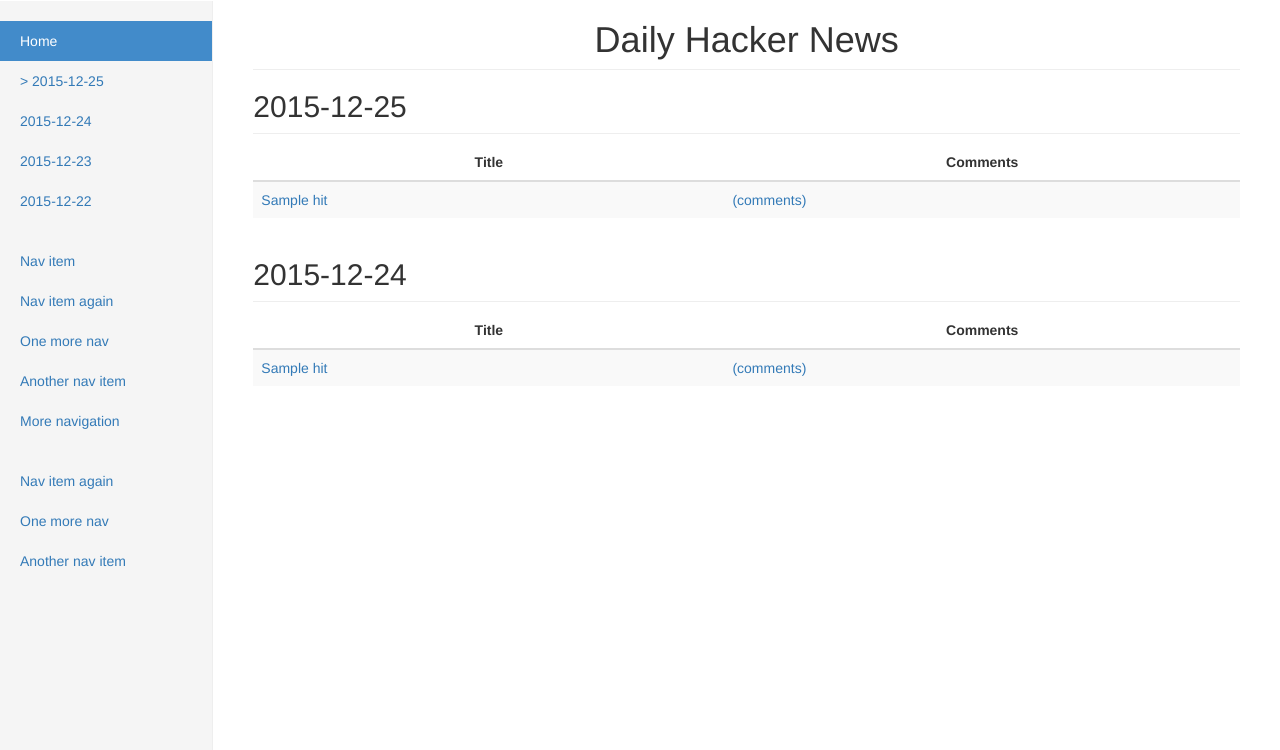
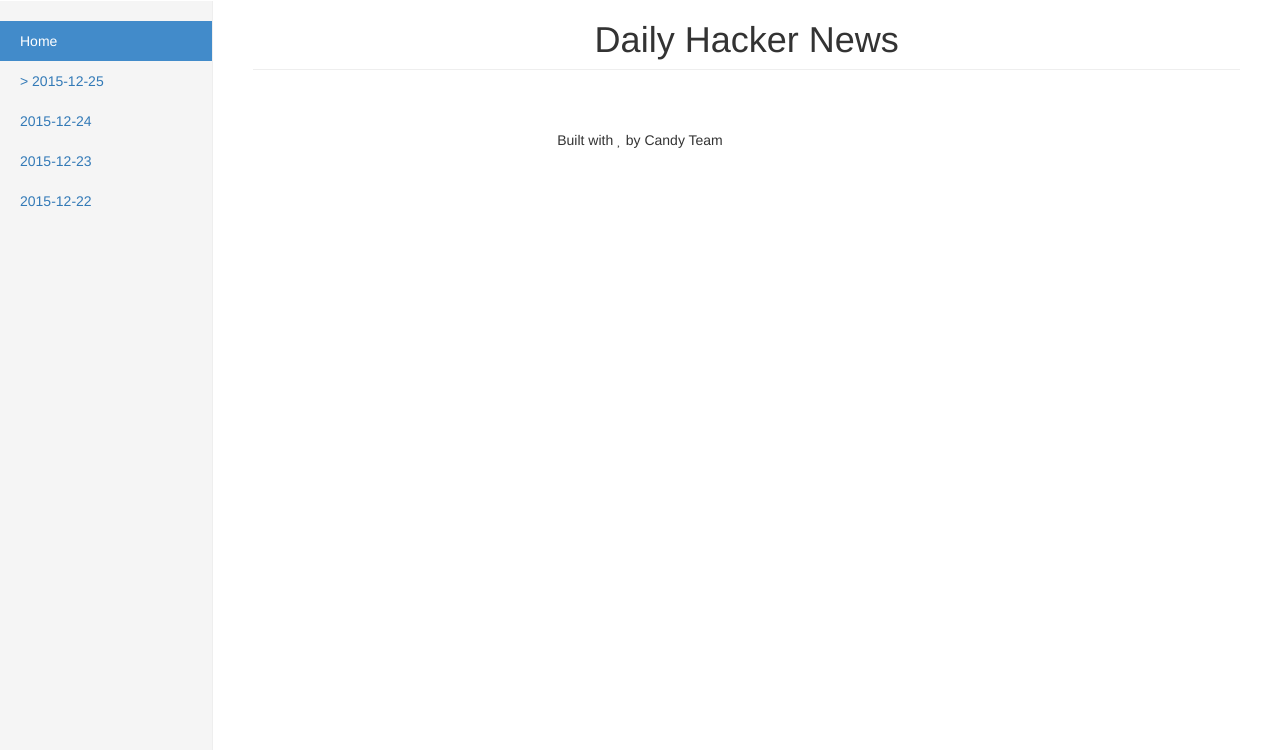
Before and after one commit to nikoladang/hacker-news, a Django app: page /news/ in a window 1280 px wide. Shown: the part 50-800 px from the top of the page. Run offline with Django 3.2, Linux system fonts and the light colour scheme; tables that the repository leaves empty hold one stand-in row (values such as "Sample post"); a database or web service that is not in the repository returns one stand-in record (values such as "Sample title"); data that the repository does not hold is empty; some libraries are stand-ins or nearby versions; some web fonts are replaced.

Commit message:
update changes

```diff
--- a/newsapi/views.py
+++ b/newsapi/views.py
@@ -54,38 +54,13 @@ def newsapi_home(request):
     curYear = today.year
     curMonth = today.month
     curDay = today.day
-    date1 = datetime(curYear,curMonth,curDay-1).timestamp()
-    date2 = datetime(curYear,curMonth,curDay-1,23,59,59).timestamp()
-
-    # # currentDate = date.today()
-    # currentDate = datetime.now()
-    # print(currentDate.date().ctime())
-    # print(currentDate)
-    # print(date1)
-    # print(date2)
-    # date3 = (currentDate - timedelta(days=1)).timetuple()
-    # print(date3)
-    # # print(date2-date1)
-    # # for item in newlist:
-    # #     print(item['title'])
-    # #     print(item['url'])
-    # #     print(item['objectID'])
 
     # print(json.dumps(newlist, indent=2))
 
-    # newdict = {}
-    # newdict['hnDate'] = datetime.fromtimestamp(date1).strftime('%Y-%d-%m')
-    # print(newdict['hnDate'])
-    # newdict['hnValue'] = newlist
-    # print(type(newlist))
-
-    # resultDict = get_top_stories_single_day(curYear,curMonth,curDay-1)
-    # resultList = []
-    # resultList.append(resultDict)
 
     chosenDate = (today-timedelta(days=1)).strftime("%Y-%m-%d")
     sidebarDates = get_sidebarDates(curYear,curMonth,curDay-1)
-    resultList2 = get_top_stories_multi_days(curYear, curMonth, curDay-1, day_count=2)
+    resultList2 = get_top_stories_multi_days(curYear, curMonth, curDay-1, day_count=0)
 
     context = {
         "chosenDate": chosenDate,
--- a/templates/base.html
+++ b/templates/base.html
@@ -22,6 +22,14 @@
     {% block content %}
         This is base.html file </br>
     {% endblock %}
+<i class="fa fa-heart"></i>
+    <footer class="footer">
+        <div class="container text-center">
+            Built with <i class="fa fa-heart"></i> by Candy Team
+
+        </div>
+    </footer>
+
 
     <!-- Bootstrap core JavaScript
     ================================================== -->
--- a/templates/news/sidebar.html
+++ b/templates/news/sidebar.html
@@ -1,6 +1,7 @@
  <div class="col-sm-3 col-md-2 sidebar">
           <ul class="nav nav-sidebar">
             <li class="active"><a href="{% url 'newsapi_home' %}">Home <span class="sr-only">(current)</span></a></li>
+{#          {{ request.path }}#}
 {#            {% now "Y" as curYear %}#}
 {#            {% now "m" as curMonth %}#}
 {#            {% now "d" as curDay %}#}
@@ -18,16 +19,16 @@
                   {% endfor %}
 {#              {% endwith %}#}
           </ul>
-          <ul class="nav nav-sidebar">
-            <li><a href="">Nav item</a></li>
-            <li><a href="">Nav item again</a></li>
-            <li><a href="">One more nav</a></li>
-            <li><a href="">Another nav item</a></li>
-            <li><a href="">More navigation</a></li>
-          </ul>
-          <ul class="nav nav-sidebar">
-            <li><a href="">Nav item again</a></li>
-            <li><a href="">One more nav</a></li>
-            <li><a href="">Another nav item</a></li>
-          </ul>
-        </div>
+{#          <ul class="nav nav-sidebar">#}
+{#            <li><a href="">Nav item</a></li>#}
+{#            <li><a href="">Nav item again</a></li>#}
+{#            <li><a href="">One more nav</a></li>#}
+{#            <li><a href="">Another nav item</a></li>#}
+{#            <li><a href="">More navigation</a></li>#}
+{#          </ul>#}
+{#          <ul class="nav nav-sidebar">#}
+{#            <li><a href="">Nav item again</a></li>#}
+{#            <li><a href="">One more nav</a></li>#}
+{#            <li><a href="">Another nav item</a></li>#}
+{#          </ul>#}
+</div>
```
